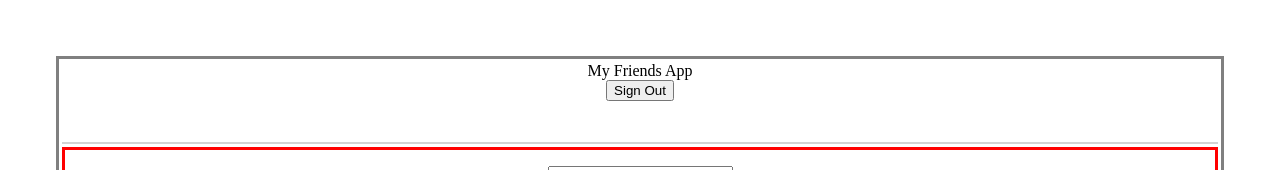
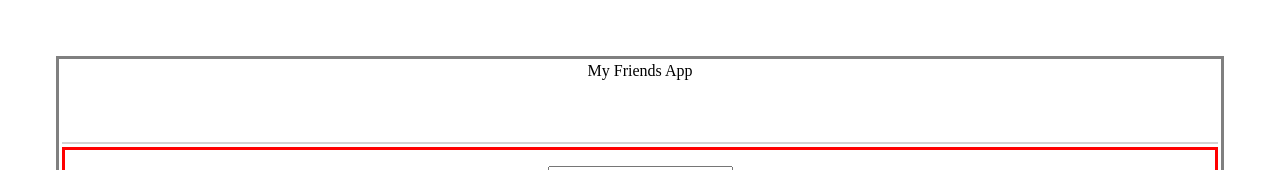
Before and after one commit to leslieyjkim/RSVP.Me, a React (Vite) app in the folder my_vite_app_React/: page / in a window 1280 px wide. Shown: the top 170 px of the page. Built offline with nearby package versions, Linux system fonts and the light colour scheme.

Commit message:
Add conditional rendering on 'Logout' button

```diff
--- a/my_vite_app_React/src/App.jsx
+++ b/my_vite_app_React/src/App.jsx
@@ -29,7 +29,7 @@ function App() {
 
   return (
     <div className="App">
-    <Header text="My Friends App"logout={logout} />
+    <Header text="My Friends App" logout={logout} user={user} />
     {!user && <LoginPage login={login}/>}
     {user && <FriendsPage />}
     </div>
--- a/my_vite_app_React/src/components/Header.jsx
+++ b/my_vite_app_React/src/components/Header.jsx
@@ -1,15 +1,20 @@
-// Displays the title and the current user
-// Has a logout button
+/**
+ * -Displays the title and the current user
+ * -Has a logout button
+ * @param {text, logout, user} props
+ * @returns
+ */
 
-// @param {text, logout} props
-// @returns
 
+//'conditional rendering on Logout'
+//if the user's logged in, that means,
+//we need to know who the current user is though.
 const Header = function (props) {
 
     return (
         <div className="Header">
             <div>{props.text}</div>
-            <button onClick={props.logout}>Sign Out</button>
+            {props.user && <button onClick={props.logout}>Sign Out</button>}
         </div>
     );
 };
```
